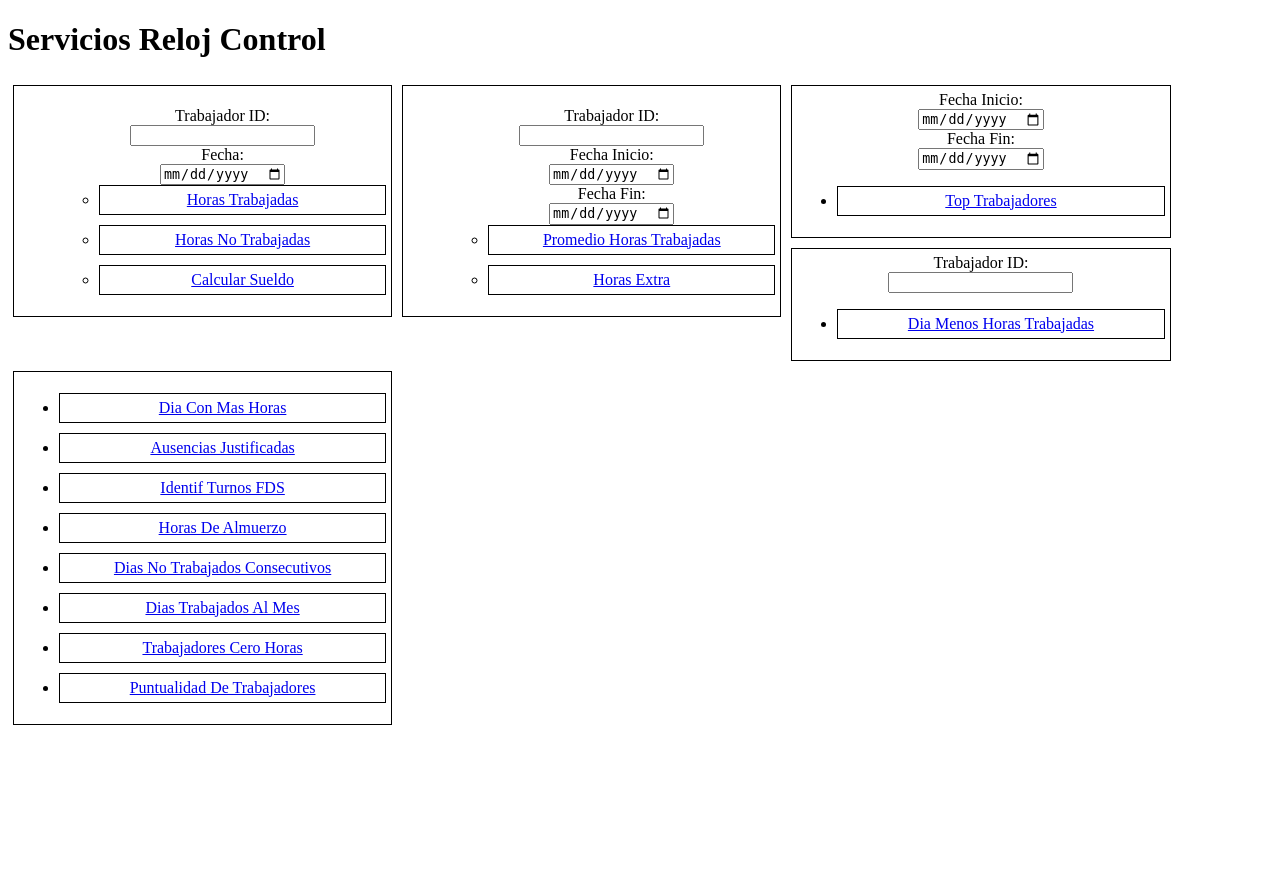
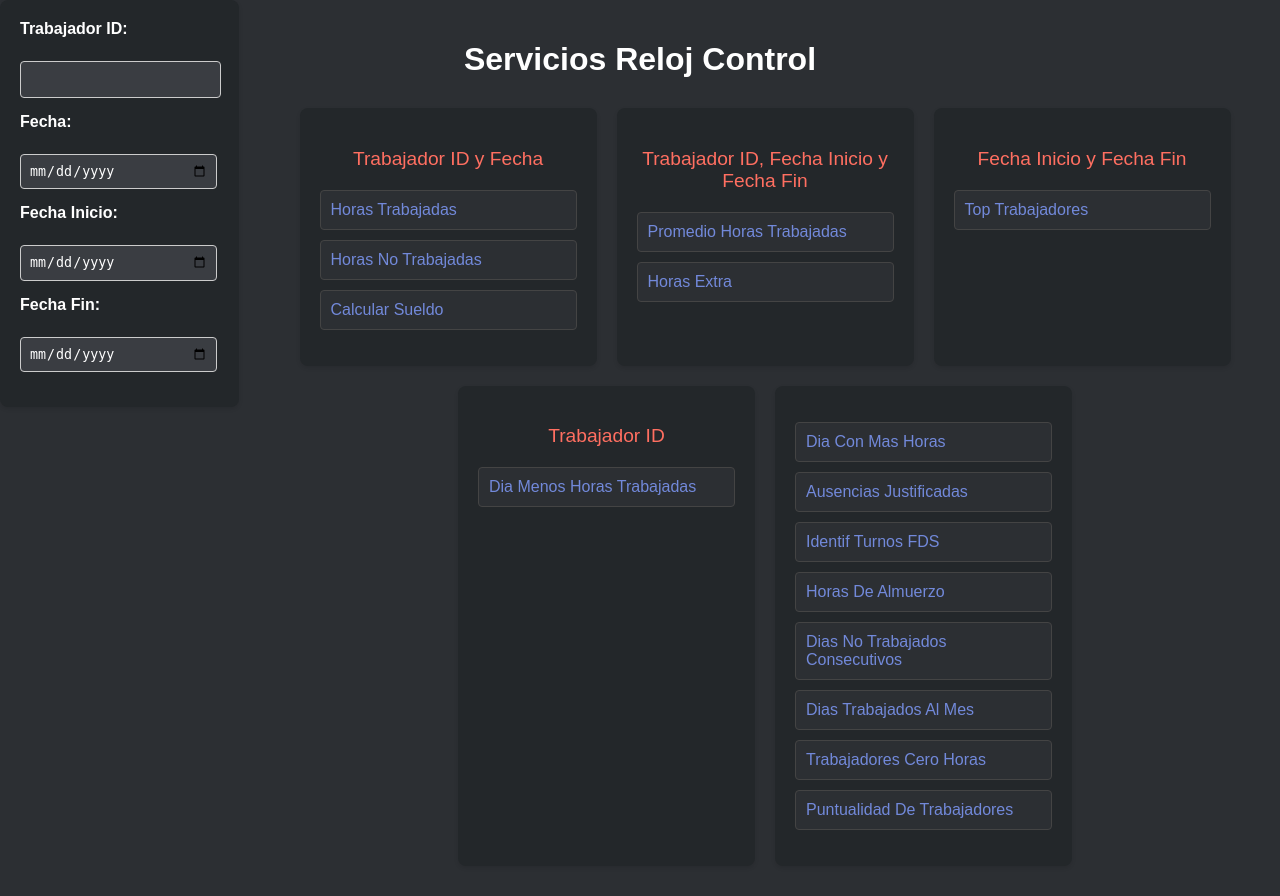
Before and after one commit to pemp8/Bootcamp, a Django app: page /index/ in a window 1280 px wide. Before the commit the page ends 725 px from the top, so only its background shows below. Run offline with Django 5.2, Linux system fonts and the light colour scheme.

Commit message:
Add files via upload

```diff
--- a/reloj_control/trabajadores/templates/trabajadores/index.html
+++ b/reloj_control/trabajadores/templates/trabajadores/index.html
@@ -2,122 +2,180 @@
 <html>
 <head>
     <style>
+        body {
+            font-family: Arial, sans-serif;
+            background-color: #2c2f33;
+            color: #ffffff;
+            margin: 0;
+            padding: 20px;
+        }
+
+        h1 {
+            text-align: center;
+            color: #ffffff;
+            margin-bottom: 20px;
+        }
+
+        .form-container {
+            position: fixed; /* Hacer que el contenedor del formulario esté fijo */
+            top: 0; /* Alinearlo al tope de la página */
+            left: 0; /* Alinearlo al borde izquierdo */
+            padding: 20px;
+            background-color: #23272a;
+            border-radius: 8px;
+            box-shadow: 0 2px 4px rgba(0, 0, 0, 0.1);
+        }
+
+        .form-container form {
+            display: inline-block;
+        }
+
+        .form-container form label {
+            display: block;
+            margin-bottom: 5px;
+            font-weight: bold;
+            color: #ffffff;
+        }
+
+        .form-container form input {
+            width: calc(100% - 20px);
+            padding: 10px;
+            margin-bottom: 15px;
+            border: 1px solid #ccc;
+            border-radius: 4px;
+            background-color: #3a3d42;
+            color: #ffffff;
+        }
+
+        .form-container form input[type="date"] {
+            padding: 8px;
+        }
+
+        .row {
+            display: flex;
+            flex-wrap: wrap;
+            justify-content: center;
+            margin-left: 250px; /* Añadir margen izquierdo para evitar solapamiento con el formulario fijo */
+        }
+
         .column {
-    float: left;
-    width: 30%; /* Adjust this value as needed */
-    padding: 5px;
-    text-align: center;
-    border: 1px solid black;
-    margin: 5px;
-    box-sizing: border-box; /* Add this line */
+            background-color: #23272a;
+            width: 30%;
+            padding: 20px;
+            margin: 10px;
+            box-shadow: 0 2px 4px rgba(0, 0, 0, 0.1);
+            border-radius: 8px;
+            box-sizing: border-box;
+        }
+
+        .column ul {
+            list-style-type: none;
+            padding: 0;
         }
 
         .column ul li {
             margin-bottom: 10px;
-    border: 1px solid black;
-    padding: 5px;
+            padding: 10px;
+            background-color: #2c2f33;
+            border-radius: 4px;
+            border: 1px solid #444;
+            transition: background-color 0.3s, box-shadow 0.3s;
         }
 
-.row::after {
-    content: "";
-    clear: both;
-    display: table;
+        .column ul li a {
+            text-decoration: none;
+            color: #7289da;
+            display: block;
+        }
+
+        .column ul li:hover {
+            background-color: #3a3d42;
+            box-shadow: 0 2px 8px rgba(0, 0, 0, 0.2);
+        }
+
+        .alert {
+            color: #ff6f61;
+            font-size: 1.2em;
+            text-align: center;
+            margin-bottom: 20px;
         }
     </style>
+    <script>
+        function setUniqueFormAction(action, formId, requiredFields) {
+            var form = document.getElementById(formId);
+            var trabajador_id = form.elements['trabajador_id'].value;
+            var fecha = form.elements['fecha'].value;
+            var fecha_inicio = form.elements['fecha_inicio'].value;
+            var fecha_fin = form.elements['fecha_fin'].value;
+            var url = action + "?";
+            var allFilled = true;
+
+            requiredFields.forEach(function(field) {
+                if (!form.elements[field].value) {
+                    allFilled = false;
+                    alert("Please fill in the required field: " + field.replace("_", " "));
+                }
+            });
+
+            if (!allFilled) return false;
+
+            if (trabajador_id) {
+                url += "trabajador_id=" + trabajador_id + "&";
+            }
+            if (fecha) {
+                url += "fecha=" + fecha + "&";
+            }
+            if (fecha_inicio) {
+                url += "fecha_inicio=" + fecha_inicio + "&";
+            }
+            if (fecha_fin) {
+                url += "fecha_fin=" + fecha_fin;
+            }
+            window.location.href = url;
+        }
+    </script>
 </head>
 <body>
     <h1>Servicios Reloj Control</h1>
-    <div class="row">
-        <div class="column">
-            <ul>
-                <script>
-                    function setFormAction(action) {
-                        var trabajador_id = document.getElementById('trabajador_id').value;
-                        var fecha = document.getElementById('fecha').value;
-                        var url = action + "?trabajador_id=" + trabajador_id + "&fecha=" + fecha;
-                        window.location.href = url;
-                    }
-                </script>
-
-                <form id="myForm" action="/api/horasTrabajadas/" method="get">
+    <div class="form-container">
+        <form id="myForm" action="/api/promedioHorasTrabajadas/" method="get">
             <label for="trabajador_id">Trabajador ID:</label><br>
             <input type="text" id="trabajador_id" name="trabajador_id"><br>
             <label for="fecha">Fecha:</label><br>
             <input type="date" id="fecha" name="fecha"><br>
-                </form>
-                <ul>
-                    <li><a href="#" onclick="setFormAction('/api/horasTrabajadas/')">Horas Trabajadas</a></li>
-                    <li><a href="#" onclick="setFormAction('/api/horasNoTrabajadas/')">Horas No Trabajadas</a></li>
-                    <li><a href="#" onclick="setFormAction('/api/calcularSueldo/')">Calcular Sueldo</a></li>
-                </ul>
-            </ul>
-        </div>
-
-
-        <div class="column">
-            <ul>
-                <script>
-                    function setFormAction(action, formId) {
-                        var form = document.getElementById(formId);
-                        var trabajador_id = form.elements['trabajador_id'].value;
-                        var fecha_inicio = form.elements['fecha_inicio'].value;
-                        var fecha_fin = form.elements['fecha_fin'].value;
-                        var url = action + "?trabajador_id=" + trabajador_id + "&fecha_inicio=" + fecha_inicio + "&fecha_fin=" + fecha_fin;
-                        window.location.href = url;
-                    }
-                </script>
-                <form id="myForm2" action="/api/horasTrabajadas/" method="get">
-                    <label for="trabajador_id2">Trabajador ID:</label><br>
-                    <input type="text" id="trabajador_id2" name="trabajador_id"><br>
             <label for="fecha_inicio">Fecha Inicio:</label><br>
             <input type="date" id="fecha_inicio" name="fecha_inicio"><br>
             <label for="fecha_fin">Fecha Fin:</label><br>
             <input type="date" id="fecha_fin" name="fecha_fin"><br>
         </form>
+    </div>
+    <div class="row">
+        <div class="column">
             <ul>
-                    <li><a href="#" onclick="setFormAction('promedioHorasTrabajadas/', 'myForm2')">Promedio Horas Trabajadas</a></li>
-                    <li><a href="#" onclick="setFormAction('horasExtras/', 'myForm2')">Horas Extra</a></li>
-                <ul>
+                <p class="alert">Trabajador ID y Fecha</p>
+                <li><a href="#" onclick="setUniqueFormAction('/api/horasTrabajadas/', 'myForm', ['trabajador_id', 'fecha'])">Horas Trabajadas</a></li>
+                <li><a href="#" onclick="setUniqueFormAction('/api/horasNoTrabajadas/', 'myForm', ['trabajador_id', 'fecha'])">Horas No Trabajadas</a></li>
+                <li><a href="#" onclick="setUniqueFormAction('/api/calcularSueldo/', 'myForm', ['trabajador_id', 'fecha'])">Calcular Sueldo</a></li>
             </ul>
         </div>
-
         <div class="column">
-            <script>
-                function setFormAction(action, formId) {
-                    var form = document.getElementById(formId);
-                    var fecha_inicio = form.elements['fecha_inicio'].value;
-                    var fecha_fin = form.elements['fecha_fin'].value;
-                    var url = action + "?fecha_inicio=" + fecha_inicio + "&fecha_fin=" + fecha_fin;
-                    window.location.href = url;
-                }
-            </script>
-
-            <form id="myForm3" action="/api/horasTrabajadas/" method="get">
-                <label for="fecha_inicio3">Fecha Inicio:</label><br>
-                <input type="date" id="fecha_inicio3" name="fecha_inicio"><br>
-                <label for="fecha_fin3">Fecha Fin:</label><br>
-                <input type="date" id="fecha_fin3" name="fecha_fin"><br>
-            </form>
             <ul>
-                <li><a href="#" onclick="setFormAction('topTrabajadores/', 'myForm3')">Top Trabajadores</a></li>
-            <ul>
+                <p class="alert">Trabajador ID, Fecha Inicio y Fecha Fin</p>
+                <li><a href="#" onclick="setUniqueFormAction('/api/promedioHorasTrabajadas/', 'myForm', ['trabajador_id', 'fecha_inicio', 'fecha_fin'])">Promedio Horas Trabajadas</a></li>
+                <li><a href="#" onclick="setUniqueFormAction('/api/horasExtras/', 'myForm', ['trabajador_id', 'fecha_inicio', 'fecha_fin'])">Horas Extra</a></li>
+            </ul>
         </div>
         <div class="column">
-            <script>
-                function setFormAction(action, formId) {
-                    var form = document.getElementById(formId);
-                    var trabajador_id = form.elements['trabajador_id'].value;
-                    var url = action + "?trabajador_id=" + trabajador_id;
-                    window.location.href = url;
-                }
-            </script>
-            <form id="myForm4" action="/api/horasTrabajadas/" method="get">
-                <label for="trabajador_id4">Trabajador ID:</label><br>
-                <input type="text" id="trabajador_id4" name="trabajador_id"><br>
-            </form>
             <ul>
-                <li><a href="#" onclick="setFormAction('diaMenosHorasTrabajadas/', 'myForm4')">Dia Menos Horas Trabajadas</a></li>
+                <p class="alert">Fecha Inicio y Fecha Fin</p>
+                <li><a href="#" onclick="setUniqueFormAction('/api/topTrabajadores/', 'myForm', ['fecha_inicio', 'fecha_fin'])">Top Trabajadores</a></li>
+            </ul>
+        </div>
+        <div class="column">
             <ul>
+                <p class="alert">Trabajador ID</p>
+                <li><a href="#" onclick="setUniqueFormAction('/api/diaMenosHorasTrabajadas/', 'myForm', ['trabajador_id'])">Dia Menos Horas Trabajadas</a></li>
+            </ul>
         </div>
         <div class="column">
             <ul>
```
Also changed, not shown: reloj_control/db.sqlite3. Lines whose indentation alone changed are shown as unchanged.
